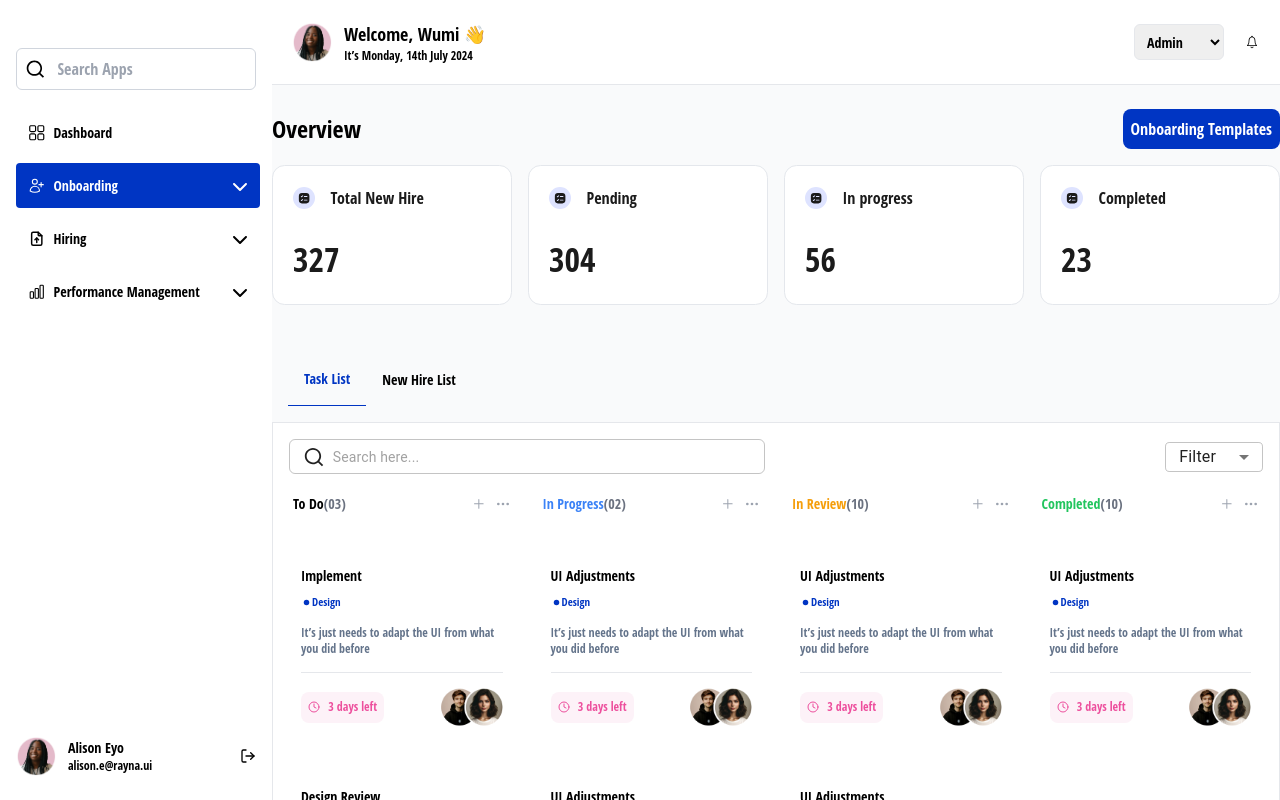
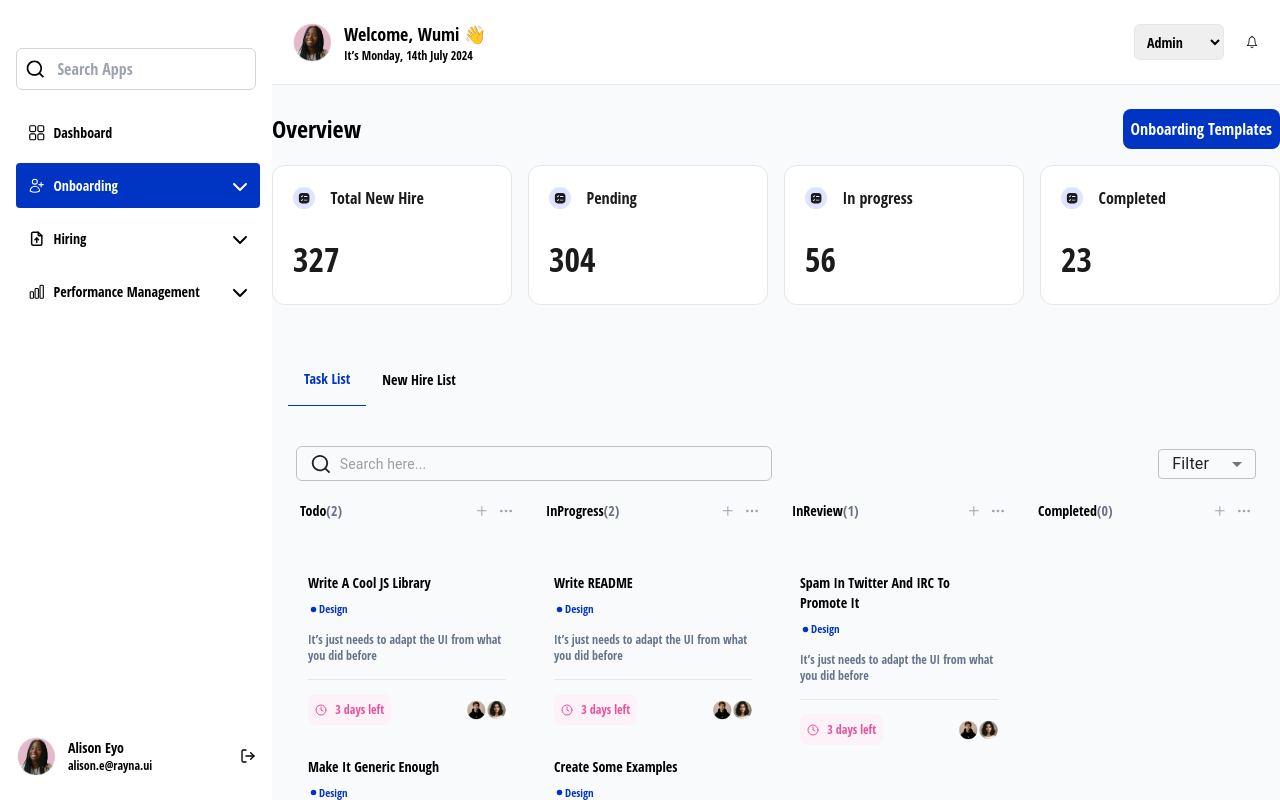
Before and after one commit to Cynegie-Hr-Organization/Cynegie-Frontend, a Next.js app: page /hr-admin/onboarding/overview in a window 1280 px wide. Built offline with nearby package versions, Linux system fonts and the light colour scheme; a web font is replaced by a local one.

Commit message:
Auto commit at 2024-11-23 22:59:10

```diff
--- a/app/(pages)/hr-admin/(pages)/onboarding/overview/page.tsx
+++ b/app/(pages)/hr-admin/(pages)/onboarding/overview/page.tsx
@@ -1,21 +1,71 @@
 'use client'
-
-import { MenuItem, Select, Avatar, Stack, TextField } from "@mui/material"
+import { MenuItem, Select, Avatar, Stack, TextField } from "@mui/material";
 import OverViewSection from "./overview-section";
-import { ReactNode, Suspense } from "react";
+import { ReactNode, Suspense, useState, useCallback } from "react";
 import { RiSearchLine } from "react-icons/ri";
 import { GoDotFill, GoPlus } from "react-icons/go";
 import { HiOutlineDotsHorizontal } from "react-icons/hi";
 import { LuClock, LuListFilter } from "react-icons/lu";
-
+import { DndProvider, useDrag, useDrop } from 'react-dnd';
+import { HTML5Backend } from 'react-dnd-html5-backend';
 
 const OnBoardingPage = () => {
+  const [tasks, setTasks] = useState({
+    todo: [
+      { id: 1, text: "Write a cool JS library" },
+      { id: 2, text: "Make it generic enough" },
+    ],
+    inProgress: [
+      { id: 3, text: "Write README" },
+      { id: 4, text: "Create some examples" },
+    ],
+    inReview: [
+      { id: 5, text: "Spam in Twitter and IRC to promote it" },
+    ],
+    completed: [],
+  });
+
+  const moveCard = useCallback((draggedTaskId: number, targetColumn: string, targetIndex: number) => {
+    setTasks((prevTasks) => {
+      const sourceColumn = Object.keys(prevTasks).find((column) =>
+        prevTasks[column].some((task) => task.id === draggedTaskId)
+      );
+
+      if (!sourceColumn) return prevTasks;
+
+      const draggedTask = prevTasks[sourceColumn].find(
+        (task) => task.id === draggedTaskId
+      );
+
+      const sourceColumnTasks = prevTasks[sourceColumn].filter(
+        (task) => task.id !== draggedTaskId
+      );
+
+      // Reorder tasks if in the same column
+      if (sourceColumn === targetColumn) {
+        const updatedTasks = [...sourceColumnTasks];
+        updatedTasks.splice(targetIndex, 0, draggedTask); // Insert the task at the target index
+        return {
+          ...prevTasks,
+          [sourceColumn]: updatedTasks,
+        };
+      }
+
+      // Move task to another column
+      const targetColumnTasks = [...prevTasks[targetColumn], draggedTask];
+      return {
+        ...prevTasks,
+        [sourceColumn]: sourceColumnTasks,
+        [targetColumn]: targetColumnTasks,
+      };
+    });
+  }, []);
+
   return (
-    <Suspense fallback={'Loading...'}>
-      <Stack className="" gap={3}>
+    <Suspense fallback="Loading...">
+      <Stack gap={3}>
         <OverViewSection />
       </Stack>
-
       <div className="my-12">
         <div className="flex gap-4 text-sm mb-4 pl-4">
           <button className="p-4 text-primary border-b border-primary"> Task List </button>
@@ -23,71 +73,99 @@ const OnBoardingPage = () => {
         </div>
         <CardLayout>
           <div className="w-full flex items-center justify-between flex-grow mb-4">
-            <TextField className="max-w-[476px]"
+            <TextField
+              className="max-w-[476px]"
               sx={{
-                width: { xs: '90%', sm: '70%', md: '70%' },
-                mb: { xs: '15px', md: '0px' },
+                width: { xs: "90%", sm: "70%", md: "70%" },
+                mb: { xs: "15px", md: "0px" },
               }}
               InputProps={{
                 sx: {
-                  height: '35px',
-                  borderRadius: '6px',
-                  fontSize: '14px',
+                  height: "35px",
+                  borderRadius: "6px",
+                  fontSize: "14px",
                   fontWeight: 400,
                 },
-                startAdornment: (
-                  <RiSearchLine className="mr-2 text-2xl" />
-                ),
+                startAdornment: <RiSearchLine className="mr-2 text-2xl" />,
               }}
-              placeholder='Search here...'
+              placeholder="Search here..."
             />
             <Select
-              defaultValue='Filter'
+              defaultValue="Filter"
               className="flex items-center justify-center gap-x-2"
-              sx={{ height: '30px', borderRadius: '4.62px', pr: '15px' }}
+              sx={{ height: "30px", borderRadius: "4.62px", pr: "15px" }}
             >
-              <MenuItem value='Filter'>
+              <MenuItem value="Filter">
                 <span>Filter</span>
               </MenuItem>
               <LuListFilter />
             </Select>
           </div>
-          <div className="grid grid-cols-4 gap-8 p-1 mb-6 overflow-scroll">
-            <div >
-              <Taskhead title="to do" count="03" />
 
-              <TaskItem taskTitle="implement" />
-              <TaskItem taskTitle="design review" />
+          <DndProvider backend={HTML5Backend}>
+            <div className="grid grid-cols-4 gap-8 p-1 mb-6 overflow-scroll h-[463.33px]">
+              {["todo", "inProgress", "inReview", "completed"].map((column) => (
+                <Column
+                  key={column}
+                  title={column}
+                  tasks={tasks[column]}
+                  moveCard={moveCard}
+                />
+              ))}
             </div>
-            <div>
-              <Taskhead title="in progress" titleColor="text-blue-500" count="02" />
+          </DndProvider>
+        </CardLayout>
+      </div>
+    </Suspense>
+  );
+};
 
-              <TaskItem taskTitle="UI adjustments" />
-              <TaskItem taskTitle="UI adjustments" />
-            </div>
-            <div>
-              <Taskhead title="in review" titleColor="text-amber-500" count="10" />
+const Column = ({
+  title,
+  tasks,
+  moveCard,
+}: {
+  title: string;
+  tasks: { id: number; text: string }[];
+  moveCard: (draggedTaskId: number, targetColumn: string, targetIndex: number) => void;
+}) => {
+  const [, drop] = useDrop({
+    accept: "TASK",
+    drop: (item: { id: number; column: string; index: number }) => {
+      if (item.column !== title) {
+        moveCard(item.id, title, tasks.length);
+      }
+    },
+  });
 
-              <TaskItem taskTitle="UI adjustments" />
-              <TaskItem taskTitle="UI adjustments" />
-            </div>
-            <div>
-              <Taskhead title="completed" titleColor="text-green-500" count="10" />
+  return (
+    <div ref={drop} className="space-y-4 overflow-y-scroll">
+      <Taskhead title={title} count={tasks.length.toString()} />
+      <div className="space-y-4">
+        {tasks.map((task, index) => (
+          <TaskItem
+            key={task.id}
+            task={task}
+            moveCard={moveCard}
+            currentColumn={title}
+            index={index}
+          />
+        ))}
+      </div>
+    </div>
+  );
+};
 
-              <TaskItem taskTitle="UI adjustments" />
-              {/* <TaskItem taskTitle="UI adjustments" /> */}
-            </div>
-          </div>
-        </CardLayout>
-      </div >
-    </Suspense >
-  )
-}
-
-const Taskhead = ({ title, titleColor, count }: { title: string, titleColor?: string, count: string }) => {
+const Taskhead = ({
+  title,
+  count,
+}: {
+  title: string;
+  count: string;
+}) => {
   return (
     <div className="flex justify-between items-center">
-      <h3 className={`capitalize font-bold text-sm ${titleColor}`}>
+      <h3 className="capitalize font-bold text-sm">
         {title}
         <span className="font-normal text-gray-500">({count})</span>
       </h3>
@@ -96,58 +174,78 @@ const Taskhead = ({ title, titleColor, count }: { title: string, titleColor?: st
         <HiOutlineDotsHorizontal />
       </div>
     </div>
-  )
-}
+  );
+};
 
-const TaskItem = ({ taskTitle, draggable = true }: {
-  taskTitle?: string,
-  draggable?: boolean,
-  onDragStart?: () => void
+const TaskItem = ({
+  task,
+  moveCard,
+  currentColumn,
+  index,
+}: {
+  task: { id: number; text: string };
+  moveCard: (draggedTaskId: number, targetColumn: string, targetIndex: number) => void;
+  currentColumn: string;
+  index: number;
 }) => {
+  const [{ isDragging }, drag] = useDrag({
+    type: "TASK",
+    item: { id: task.id, column: currentColumn, index },
+    collect: (monitor) => ({
+      isDragging: monitor.isDragging(),
+    }),
+  });
 
+  const [{ isOver }, drop] = useDrop({
+    accept: "TASK",
+    drop: (item: { id: number; column: string; index: number }) => {
+      if (item.column === currentColumn && item.index !== index) {
+        moveCard(item.id, currentColumn, index); // Swap within the same column
+      }
+    },
+    collect: (monitor) => ({
+      isOver: monitor.isOver(),
+    }),
+  });
 
   return (
-    <div className="text-xs mt-11 space-y-[14.67px] p-2 rounded-xl"
-    draggable={draggable}
+    <div
+      ref={(node) => drag(drop(node))}
+      className="text-xs mt-11 space-y-[14.67px] p-2 rounded-xl"
+      style={{
+        opacity: isDragging ? 0.5 : 1,
+        background: isOver ? "lightgray" : "transparent",
+      }}
     >
       <div className="space-y-2">
-        <p className="capitalize text-sm font-semibold">{taskTitle}</p>
-
+        <p className="capitalize text-sm font-semibold">{task.text}</p>
         <p className="flex items-center text-[11px] text-primary font-medium">
-          <GoDotFill /><span>Design</span>
+          <GoDotFill />
+          <span>Design</span>
         </p>
       </div>
       <p className="text-[#64748B]">It’s just needs to adapt the UI from what you did before</p>
       <hr className="border-t w-full" />
-
       <div className="flex items-center justify-between">
         <div className="w-max h-max flex items-center gap-x-2 p-[7.33px] rounded-lg bg-[#FDF2F8] text-[#ED4F9D] font-medium">
           <LuClock />
-          <span className="">3 days left</span>
+          <span>3 days left</span>
         </div>
-        <div className='flex'>
+        <div className="flex">
           {[
-            '/image/persons/person-1.png',
-            '/image/persons/person-2.png',
+            "/image/persons/person-1.png",
+            "/image/persons/person-2.png",
           ].map((imageSrc, index) => (
-            <Avatar
-              key={index}
-              src={imageSrc}
-              className="h-6 w-6 first:ml-auto -ml-4"
-            />
+            <Avatar key={index} src={imageSrc} sx={{ width: "20px", height: "20px" }} />
           ))}
         </div>
       </div>
     </div>
-  )
-}
+  );
+};
 
-const CardLayout = ({ children, className }: { children: ReactNode, className?: string }) => {
-  return (
-    <div className={`bg-white border border-1 border-gray-200 p-4 ${className}`}>
-      {children}
-    </div>
-  )
-}
+const CardLayout = ({ children }: { children: ReactNode }) => {
+  return <div className="border-[#E5E7EB] p-6 rounded-xl">{children}</div>;
+};
 
 export default OnBoardingPage;
--- a/package.json
+++ b/package.json
@@ -25,6 +25,7 @@
     "radix-ui": "^1.0.1",
     "react": "18.2.0",
     "react-dnd": "^16.0.1",
+    "react-dnd-html5-backend": "^16.0.1",
     "react-dom": "18.2.0",
     "react-icons": "^5.3.0",
     "react-select": "^5.8.3",
```
Also changed, not shown: 1 other file (tests, documents, lock files or other folders).
